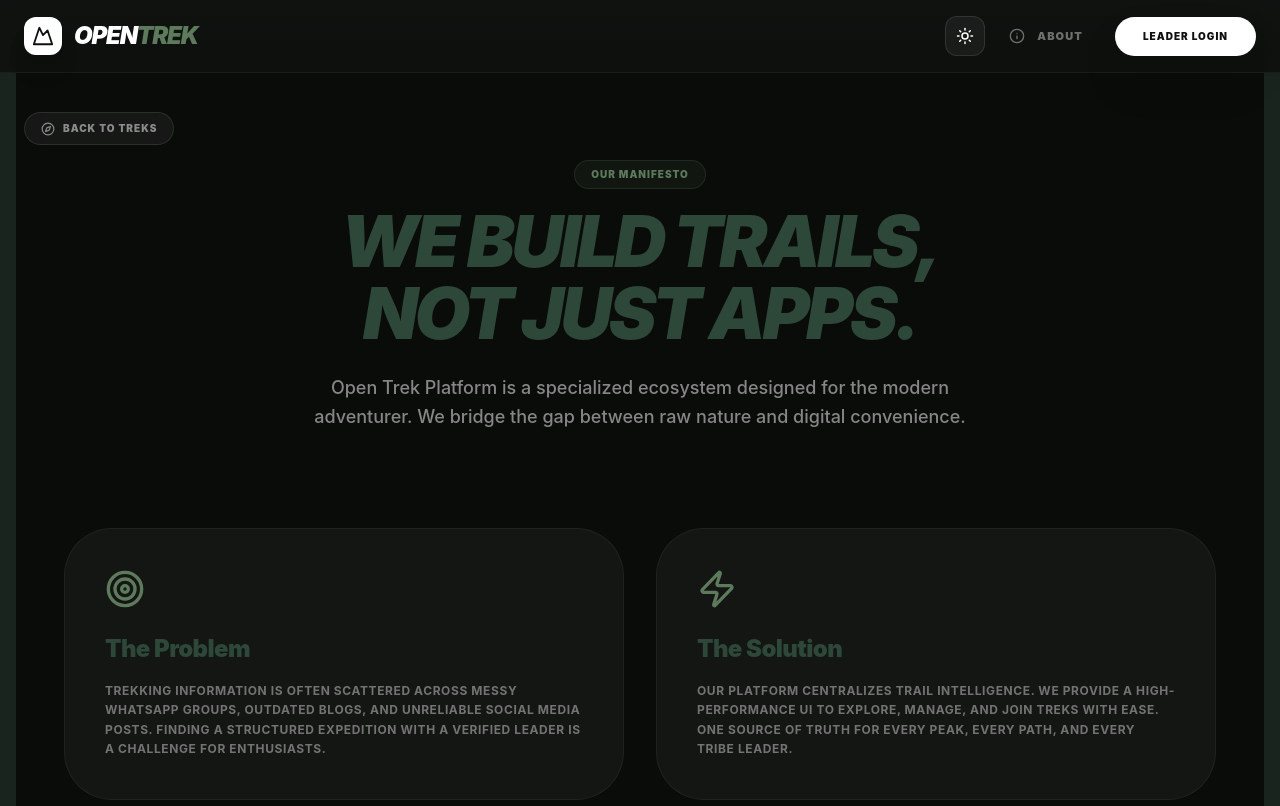
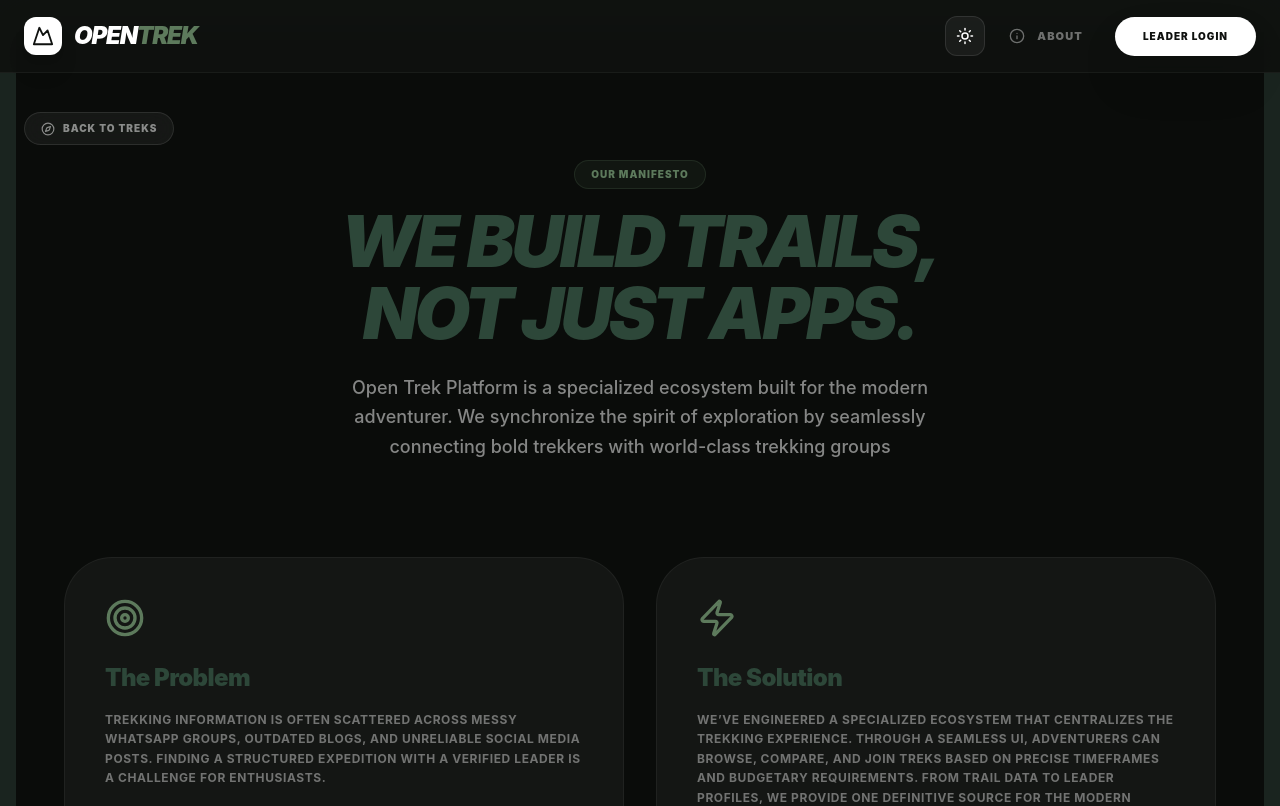
Before and after one commit to Yadnyesh23/open-trek-platform, a React app in the folder Frontend/: page /about in a window 1280 px wide. Shown: the top 806 px of the page. Built offline with nearby package versions, Linux system fonts and the light colour scheme; the HTML template or start-up script is replaced by a standard one.

Commit message:
Updated about page

```diff
--- a/Frontend/src/pages/About.jsx
+++ b/Frontend/src/pages/About.jsx
@@ -38,8 +38,7 @@ const About = () => {
                         We Build Trails, <br /> Not Just Apps.
                     </h1>
                     <p className="max-w-2xl mx-auto text-white/50 text-lg font-medium leading-relaxed">
-                        Open Trek Platform is a specialized ecosystem designed for the modern adventurer.
-                        We bridge the gap between raw nature and digital convenience.
+                        Open Trek Platform is a specialized ecosystem built for the modern adventurer. We synchronize the spirit of exploration by seamlessly connecting bold trekkers with world-class trekking groups
                     </p>
                 </section>
 
@@ -57,8 +56,7 @@ const About = () => {
                         <Zap className="text-moss mb-6" size={40} />
                         <h3 className="text-2xl font-black mb-4">The Solution</h3>
                         <p className="text-white/40 leading-relaxed uppercase text-xs font-bold tracking-wider">
-                            Our platform centralizes trail intelligence. We provide a high-performance UI to explore, manage, and join treks with ease. One source of truth for every peak, every path, and every tribe leader.
-                        </p>
+We’ve engineered a specialized ecosystem that centralizes the trekking experience. Through a seamless UI, adventurers can browse, compare, and join treks based on precise timeframes and budgetary requirements. From trail data to leader profiles, we provide one definitive source for the modern trekking community                        </p>
                     </div>
                 </section>
 
```
